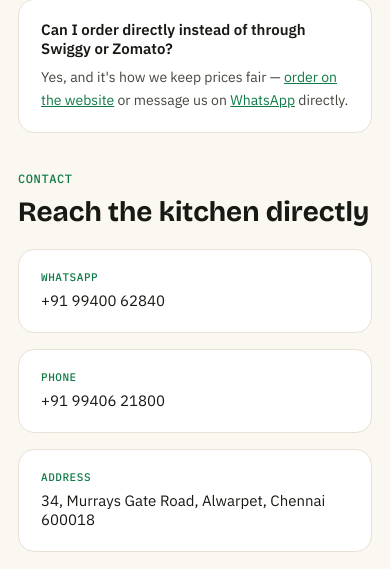
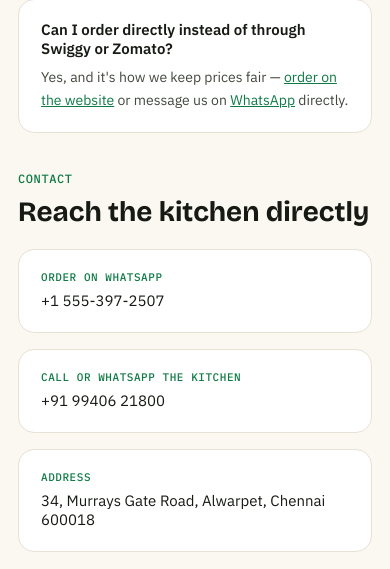
Before and after one commit to rahullath/tulsi-foods, a FastAPI app: page /about in a window 390 px wide. Shown: the part 1971-2540 px from the top of the page. Run offline with FastAPI, Linux system fonts and the light colour scheme; data comes from the database, SQL or seed files in the repository; data that the repository does not hold is empty.

Commit message:
Website contact: Mom's number 99406 21800 replaces the old shop WhatsApp
All contact, policy and schema references to 99400 62840 now use
99406 21800 (calls and WhatsApp), including the rider pickup phone on the
Porter card. The About page's WhatsApp card is now 'Order on WhatsApp'
(the ordering bot) next to 'Call or WhatsApp the kitchen'; the policy
pages list the number once instead of twice.

```diff
--- a/app/config.py
+++ b/app/config.py
@@ -67,7 +67,7 @@ MONDAY_OPENS_AT = "14:00"
 STORE_NAME = "Tulsi Foods"
 STORE_ADDRESS = "34 Murrays Gate Road, Alwarpet, Chennai 600018"
 STORE_PICKUP_LINE = "34 Murrays Gate Road, Alwarpet"
-STORE_WHATSAPP = "+91 99400 62840"  # the shop's own WhatsApp (Mom, Business app)
+STORE_WHATSAPP = "+91 99406 21800"  # Mom's own number (calls + WhatsApp)
 # The ordering bot's number (Cloud API): website "Order on WhatsApp" and
 # order-question links open a chat with it; it relays questions to Mom.
 WHATSAPP_ORDER_NUMBER = os.environ.get("WHATSAPP_ORDER_NUMBER", "15553972507")
--- a/app/delivery/config.py
+++ b/app/delivery/config.py
@@ -22,7 +22,7 @@ PICKUP_ADDRESS = "34, Murrays Gate Road, Alwarpet, Chennai, 600018, Tamil Nadu,
 PICKUP_PINCODE = "600018"
 PICKUP_LAT = 13.038909  # resolved from the Google Maps listing itself
 PICKUP_LNG = 80.256394
-PICKUP_PHONE = "9940062840"  # restaurant contact for rider
+PICKUP_PHONE = "9940621800"  # restaurant contact for rider
 
 # Default food parcel weight (kg) — used for serviceability & rate lookups
 DEFAULT_WEIGHT_KG = 1.5
--- a/app/main.py
+++ b/app/main.py
@@ -364,7 +364,7 @@ def menu_item_page(request: Request, item_id: str):
         ),
         "hours": "Mon–Sat 9 AM – 9 PM, Sun 11 AM – 9 PM",
         "address": "34 Murrays Gate Road, Alwarpet, Chennai 600018",
-        "whatsapp": "+91 99400 62840",
+        "whatsapp": "+91 99406 21800",
         "phone": "+91 99406 21800",
     }
     breadcrumb = {
@@ -701,7 +701,7 @@ def llms_txt():
         "- Location: 34 Murrays Gate Road, Alwarpet, Chennai 600018, Tamil Nadu, India",
         "- Hours: Mon–Sat 9 AM–9 PM, Sun 11 AM–9 PM",
         "- Delivery: " + ", ".join(seo_aliases.NEARBY_AREAS) + " and nearby areas within ~7 km, by Borzo courier at live rates",
-        "- Order: on this website, or WhatsApp at +91 99400 62840",
+        "- Order: on this website, or on WhatsApp at +1 555-397-2507. Kitchen: +91 99406 21800",
         "- Phone: +91 99406 21800",
         "- Prices: ₹45–₹400 per dish; most mains available as half portions",
         "",
--- a/app/templates/about.html
+++ b/app/templates/about.html
@@ -157,7 +157,7 @@ section[id] { scroll-margin-top: 76px; }
     </div>
     <div class="faq-item">
       <div class="faq-q">Can I order directly instead of through Swiggy or Zomato?</div>
-      <p class="faq-a">Yes, and it's how we keep prices fair — <a href="/menu">order on the website</a> or message us on <a href="https://wa.me/919940062840" target="_blank" rel="noopener">WhatsApp</a> directly.</p>
+      <p class="faq-a">Yes, and it's how we keep prices fair — <a href="/menu">order on the website</a> or message us on <a href="https://wa.me/919940621800" target="_blank" rel="noopener">WhatsApp</a> directly.</p>
     </div>
   </div>
 </section>
@@ -167,11 +167,11 @@ section[id] { scroll-margin-top: 76px; }
   <h2 style="font-family:'Bricolage Grotesque',sans-serif; font-size:28px; margin-top:10px;">Reach the kitchen directly</h2>
   <div class="contact-grid">
     <div class="contact-card">
-      <div class="contact-label">WhatsApp</div>
-      <div class="contact-value"><a href="https://wa.me/919940062840" target="_blank" rel="noopener">+91 99400 62840</a></div>
+      <div class="contact-label">Order on WhatsApp</div>
+      <div class="contact-value"><a href="{{ wa_order_link('Hi') }}" target="_blank" rel="noopener">{{ wa_order_display }}</a></div>
     </div>
     <div class="contact-card">
-      <div class="contact-label">Phone</div>
+      <div class="contact-label">Call or WhatsApp the kitchen</div>
       <div class="contact-value"><a href="tel:+919940621800">+91 99406 21800</a></div>
     </div>
     <div class="contact-card">
--- a/app/templates/bio.html
+++ b/app/templates/bio.html
@@ -78,7 +78,7 @@ body { font-family: 'IBM Plex Sans', system-ui, sans-serif; background: var(--bg
       <a href="https://www.instagram.com/tulsi.foods_chennai/" target="_blank" rel="noopener" aria-label="Instagram">
         <svg viewBox="0 0 24 24" width="19" height="19" fill="none" stroke="currentColor" stroke-width="1.8"><rect x="3" y="3" width="18" height="18" rx="5"/><circle cx="12" cy="12" r="4"/><circle cx="17.5" cy="6.5" r="1"/></svg>
       </a>
-      <a href="https://api.whatsapp.com/send?phone=919940062840" target="_blank" rel="noopener" aria-label="WhatsApp">
+      <a href="https://api.whatsapp.com/send?phone=919940621800" target="_blank" rel="noopener" aria-label="WhatsApp">
         <svg viewBox="0 0 24 24" width="19" height="19" fill="currentColor"><path d="M12.04 2C6.58 2 2.13 6.45 2.13 11.91c0 1.75.46 3.45 1.32 4.95L2 22l5.29-1.39a9.9 9.9 0 0 0 4.75 1.21h.01c5.46 0 9.91-4.45 9.91-9.91S17.5 2 12.04 2zm0 18.14h-.01a8.2 8.2 0 0 1-4.19-1.15l-.3-.18-3.14.82.84-3.06-.2-.31a8.2 8.2 0 0 1-1.26-4.38c0-4.54 3.7-8.24 8.26-8.24 2.21 0 4.28.86 5.84 2.42a8.2 8.2 0 0 1 2.41 5.83c0 4.55-3.7 8.25-8.25 8.25zm4.52-6.17c-.25-.12-1.47-.72-1.7-.81-.23-.08-.39-.12-.56.13-.16.24-.64.8-.78.97-.14.16-.29.18-.53.06-.25-.12-1.05-.39-2-1.23-.74-.66-1.24-1.47-1.39-1.72-.14-.24-.02-.38.11-.5.11-.11.25-.29.37-.43.12-.15.16-.25.24-.41.08-.16.04-.31-.02-.43-.06-.12-.56-1.35-.77-1.85-.2-.48-.41-.42-.56-.43-.14-.01-.31-.01-.47-.01a.9.9 0 0 0-.65.31c-.23.24-.86.85-.86 2.06 0 1.22.88 2.4 1 2.56.12.16 1.73 2.64 4.19 3.7.59.25 1.04.4 1.4.52.59.19 1.12.16 1.54.1.47-.07 1.47-.6 1.67-1.18.21-.58.21-1.08.14-1.18-.06-.11-.22-.17-.47-.29z"/></svg>
       </a>
       <a href="https://www.facebook.com/tulsifoodservices" target="_blank" rel="noopener" aria-label="Facebook">
--- a/app/templates/landing.html
+++ b/app/templates/landing.html
@@ -343,7 +343,7 @@ section[id] { scroll-margin-top: 76px; }
   "alternateName": ["Tulsi Restaurant", "Tulsi Veg Restaurant", "Tulsi Pure Veg Restaurant", "Thulasi Restaurant", "Thulsi Restaurant", "Tulasi Restaurant", "Tulasi Foods", "Thulasi Foods", "Tulsi Restaurant Chennai", "Tulsi Alwarpet"],
   "url": "https://tulsifoods.app/",
   "image": ["https://tulsifoods.app/static/img/landing-hero.jpg"],
-  "telephone": "+919940062840",
+  "telephone": "+919940621800",
   "priceRange": "₹₹",
   "servesCuisine": ["North Indian", "Vegetarian", "Pure Veg", "Punjabi", "Rajasthani", "Street Food", "Chaat"],
   "areaServed": {{ area_served | tojson }},
```
Also changed, not shown: app/templates/refund-cancellation-policy.html (+5 -7 lines).
